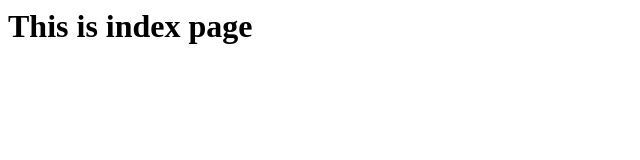
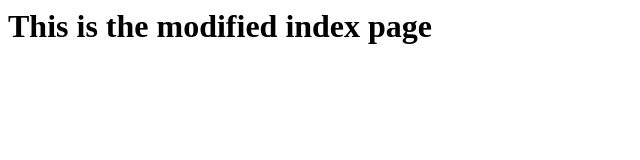
Before and after one commit to shraddhaks/MyProject, a plain HTML site: page index.html in a window 1280 px wide. Shown: the whole page, without its empty margins (0-640 px from the left). Drawn offline with Linux system fonts and the light colour scheme.

Commit message:
Second Commit

```diff
--- a/index.html
+++ b/index.html
@@ -3,6 +3,6 @@
 	<title>Index</title>
 </head>
 <body>
-	<h1> This is index page</h1>
+	<h1> This is the modified index page</h1>
 </body>
 </html>
```
